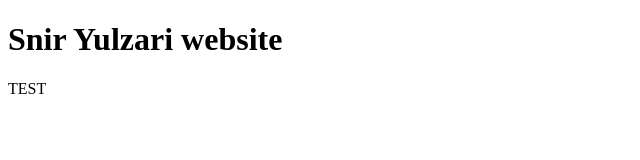
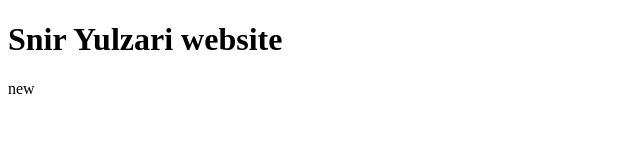
Before and after one commit to sniryulzari/sniryulzari.site, a website: page index.html in a window 1280 px wide. Shown: the full height of the page, 0-640 px from the left. Drawn offline with Linux system fonts and the light colour scheme.

Commit message:
porfolio website

```diff
--- a/index.html
+++ b/index.html
@@ -8,7 +8,7 @@
   </head>
   <body>
     <h1>Snir Yulzari website</h1>
-    <p>TEST</p>
+    <p>new</p>
   </body>
 
   <script>
```
